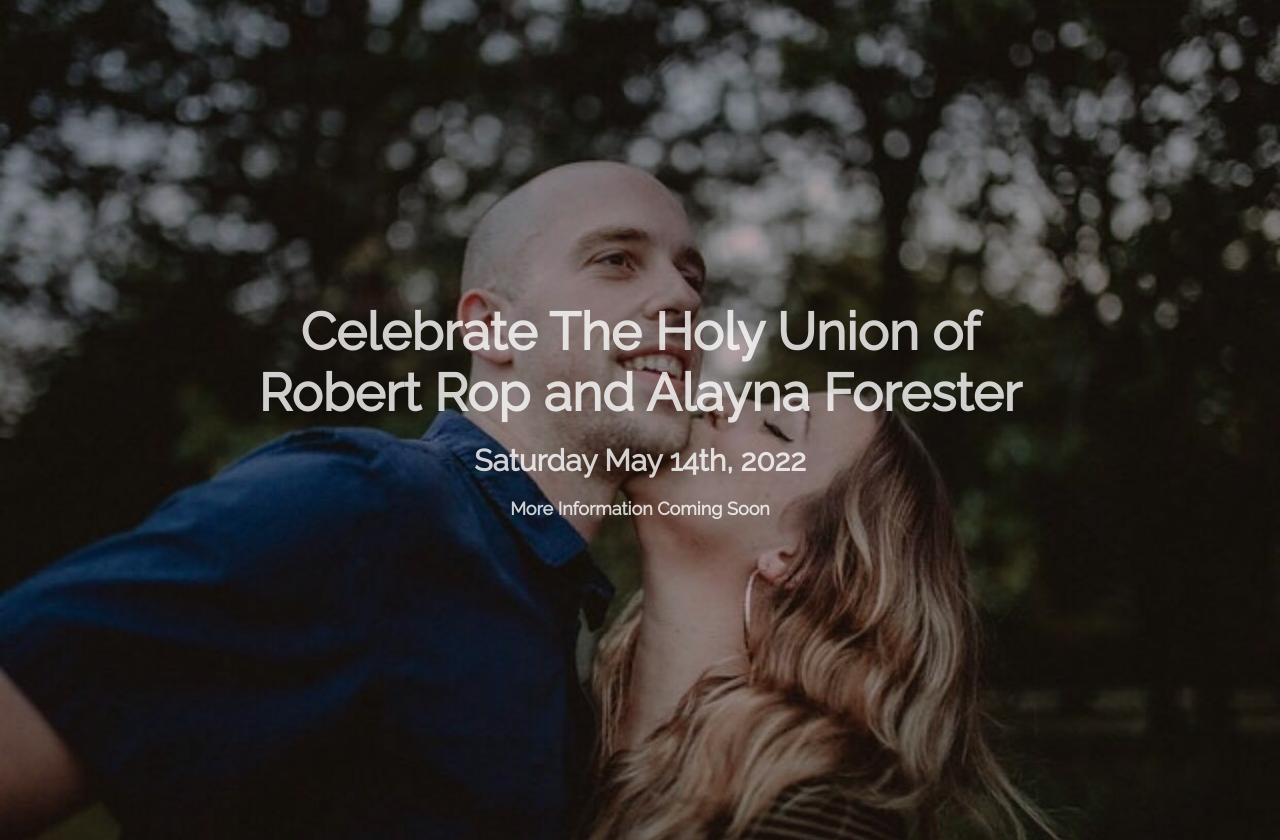
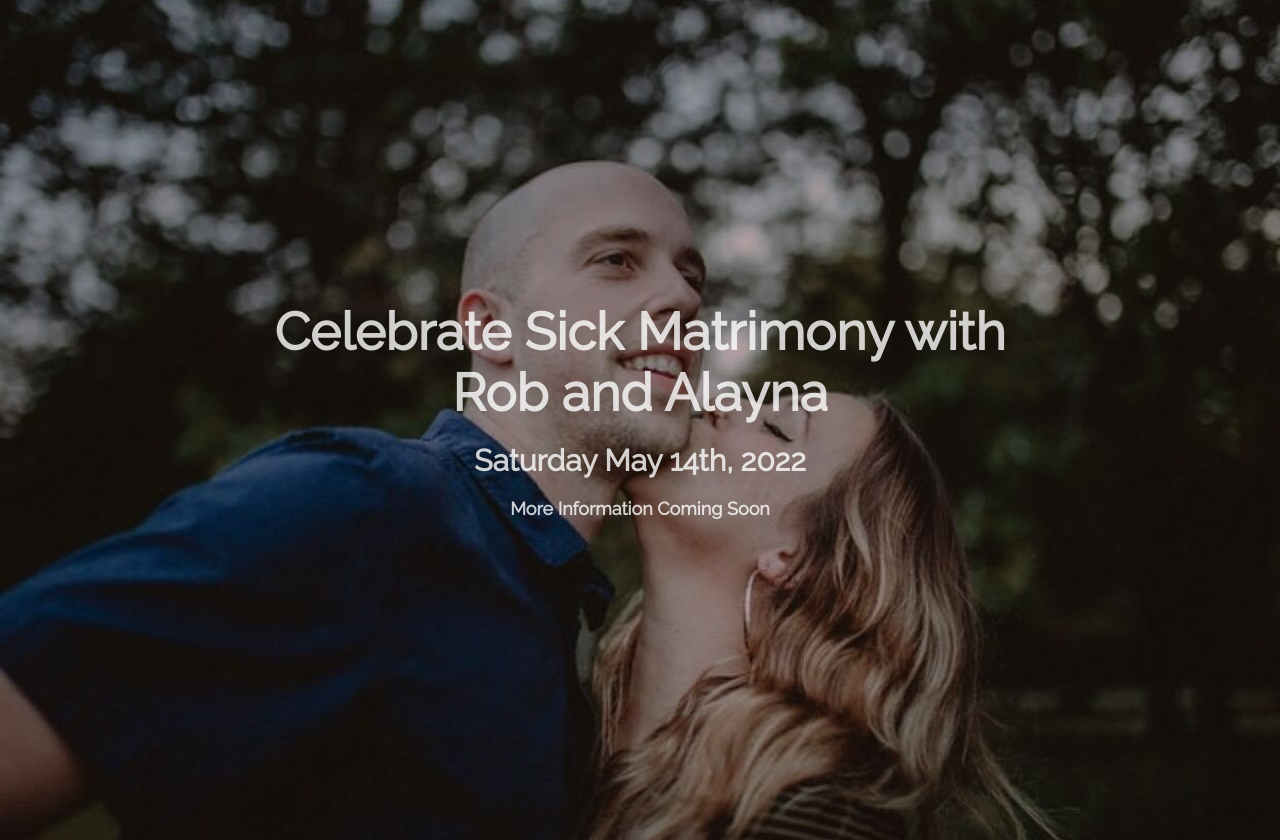
Before and after one commit to robroplol/solid-as-a-rop, a plain HTML site: page index.html in a window 1280 px wide. Drawn offline with nearby package versions, Linux system fonts and the light colour scheme; files that its build step writes are made by us from their sources.

Commit message:
text changes

```diff
--- a/index.html
+++ b/index.html
@@ -3,7 +3,7 @@
   <head>
     <meta charset="utf-8" />
     <meta http-equiv="X-UA-Compatible" content="IE=edge" />
-    <title>Solid As A Rop</title>
+    <title>Laney & Rob 2022</title>
     <meta
       name="description"
       content="Join Rob and Laney to be wed or something."
@@ -14,7 +14,6 @@
       rel="stylesheet"
     />
     <meta name="viewport" content="width=device-width, initial-scale=1" />
-    <link href="tailwind.css" rel="stylesheet" />
     <link rel="stylesheet" href="styles.css" />
   </head>
   <body class="">
@@ -30,9 +29,7 @@
       </nav>
     </header>
     <div class="hero">
-      <h1 class="">
-        Celebrate The Holy Union of<br />Robert Rop and Alayna Forester
-      </h1>
+      <h1 class="">Celebrate Sick Matrimony with<br />Rob and Alayna</h1>
       <h2 class="">Saturday May 14th, 2022</h2>
       <h3>More Information Coming Soon</h3>
     </div>
```
